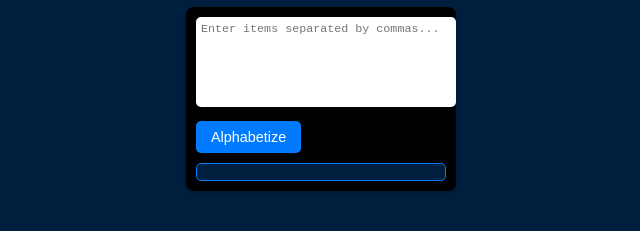
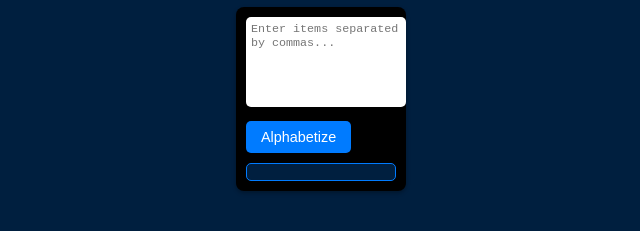
Before and after one commit to nvaerii/alphabetizer, a plain HTML site: page index.html in a window 1280 px wide. Shown: the part 323-554 px from the top of the page, without its empty margins (319-959 px from the left). Drawn offline with Linux system fonts and the light colour scheme.

Commit message:
Update index.html

```diff
--- a/index.html
+++ b/index.html
@@ -28,8 +28,8 @@
             padding: 10px;
             border-radius: 8px;
             box-shadow: 0px 2px 4px rgba(0, 0, 0, 0.3);
-            max-width: 250px; /* Adjusted for Notion */
-            width: 100%;
+            max-width: 150px; /* Adjusted for Notion */
+            width: 80%;
         }
 
         textarea {
```
